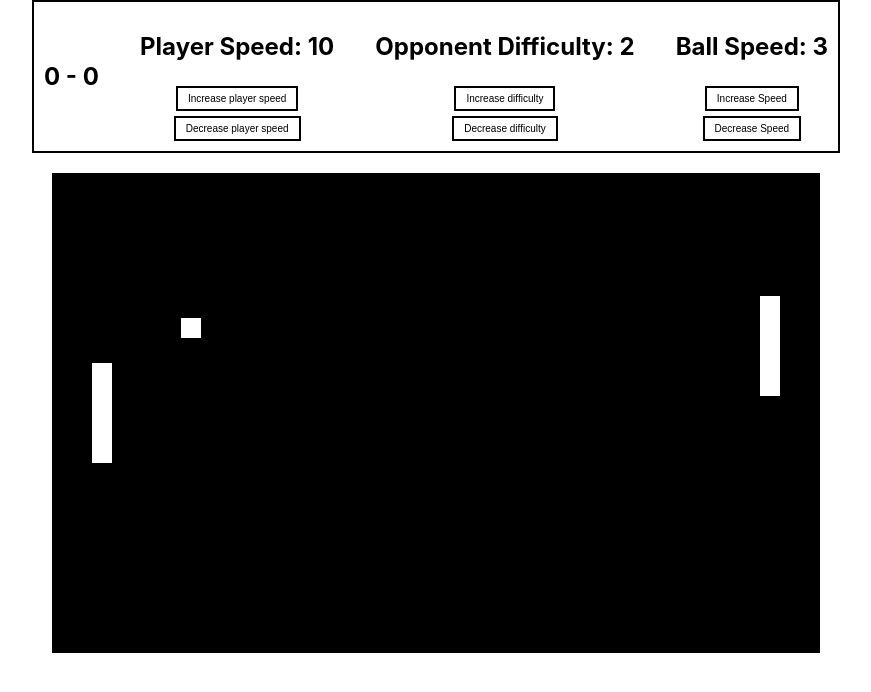
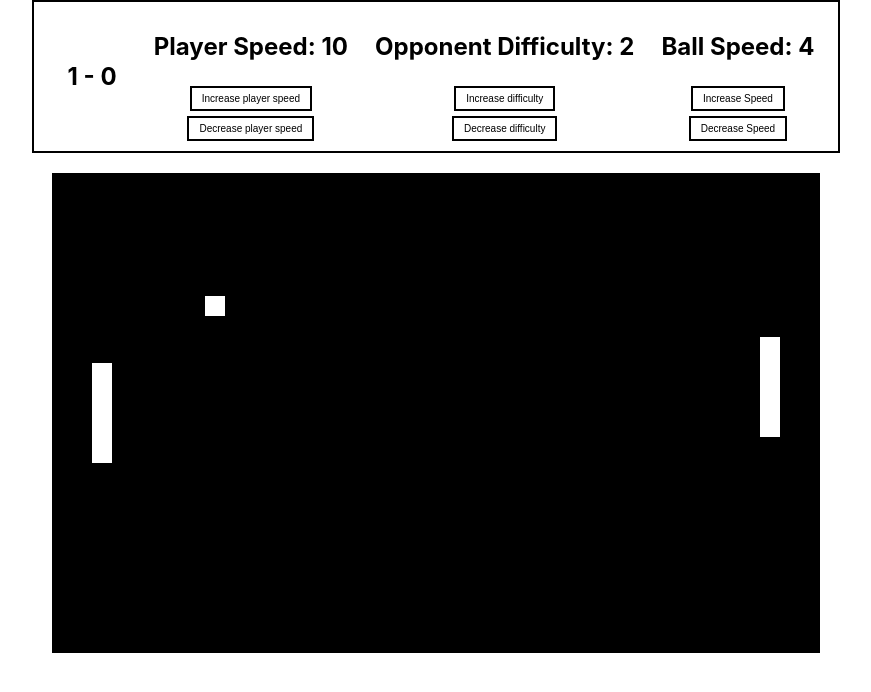
Before and after one commit to silveira42/pong-react, a React (Create React App) app: page / in a window 1280 px wide. Shown: the top 692 px of the page, without its empty margins (204-1075 px from the left). Built offline with nearby package versions, Linux system fonts and the light colour scheme.

Commit message:
Small adjustments

```diff
--- a/src/components/Game/index.jsx
+++ b/src/components/Game/index.jsx
@@ -26,7 +26,7 @@ const initialOpponentPosition = {
 
 const initialPlayerSpeed = 10;
 const initialOpponentDifficulty = 2; //1, 2 ou 3.
-const initialBallSpeed = 3;
+const initialBallSpeed = 4;
 
 const playerSpeedStep = 1;
 const opponentDifficultyStep = 1;
@@ -102,7 +102,7 @@ function Game() {
 	}
 
 	function handleBallSpeedIncrease() {
-		setBallSpeed(ballSpeed >= 5 ? ballSpeed : ballSpeed + ballSpeedStep);
+		setBallSpeed(ballSpeed >= 6 ? ballSpeed : ballSpeed + ballSpeedStep);
 	}
 
 	function handleBallSpeedDecrease() {
--- a/src/components/GameHeader/index.jsx
+++ b/src/components/GameHeader/index.jsx
@@ -4,8 +4,8 @@ import './styles.css';
 export default function GameHeader(props) {
 	return (
 		<div className='game-header-container'>
-			<div className='score'>
-				<h2>
+			<div className='score-container'>
+				<h2 className='score'>
 					{props.score.player} - {props.score.opponent}
 				</h2>
 			</div>
--- a/src/components/GameHeader/styles.css
+++ b/src/components/GameHeader/styles.css
@@ -1,7 +1,7 @@
 
 .game-header-container {
 	display: flex;
-	justify-content: space-between;
+	justify-content: space-around;
 	flex-direction: row;
 	align-items: center;
 	padding: 10px;
@@ -38,6 +38,14 @@
 	gap: 5px;
 }
 
+.score-container {
+	display: flex;
+	justify-content: center;
+	align-items: center;
+	text-align: center;
+	padding: 10px;
+}
+
 .score {
 	color: #000
 }
```
